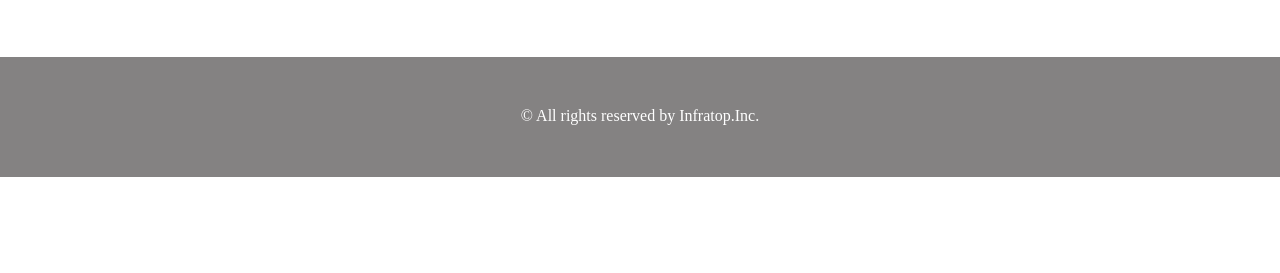
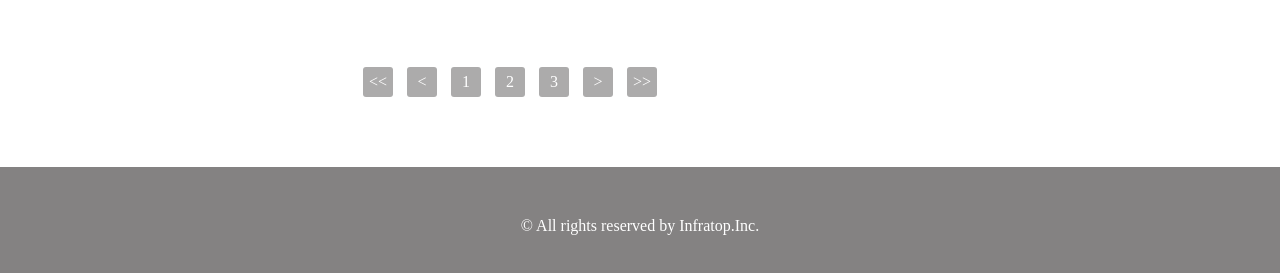
Before and after one commit to yoichi3223/kadai1, a plain HTML site: page index.html in a window 1280 px wide. Shown: the part 1635-1908 px from the top of the page. Before the commit the page ends 1812 px from the top, so only its background shows below. Drawn offline with Linux system fonts and the light colour scheme.

Commit message:
[Final]1-7

```diff
--- a/index.html
+++ b/index.html
@@ -10,8 +10,6 @@
 		<h1 class="headline">
 			<a href="index.html">CARAVAN</a>
 		</h1>
-
-
 	</header>
 		<nav>
 			<ul class="nav-list">
@@ -107,6 +105,15 @@
           </section>
         </div>
     </div>
+    <div class="pagination">
+      <p><<</p>
+      <p><</p>
+      <p>1</p>
+      <p>2</p>
+      <p>3</p>
+      <p>></p>
+      <p>>></p>
+    </div>
  </section>
                <div class="sidebar">
       <section class="popular">
--- a/style.css
+++ b/style.css
@@ -15,6 +15,7 @@ a {
 header {
   width: 100%;
   text-align: center;
+  padding:15px 0;
 }
 header .headline{
   font-size: 32px;
@@ -96,6 +97,20 @@ main {
   color: #fff;
   font-size: 11px;
 }
+.pagination{
+  text-align: center;
+  padding-top: 50px;
+}
+.pagination p{
+  width: 30px;
+  height: 30px;
+  display: inline-block;
+  color: #fff;
+  background-color: #acabab;
+  border-radius: 3px;
+  margin:0 5px;
+  line-height: 30px
+}
 .sidebar {
   width: 230px;
   float: left;
```
